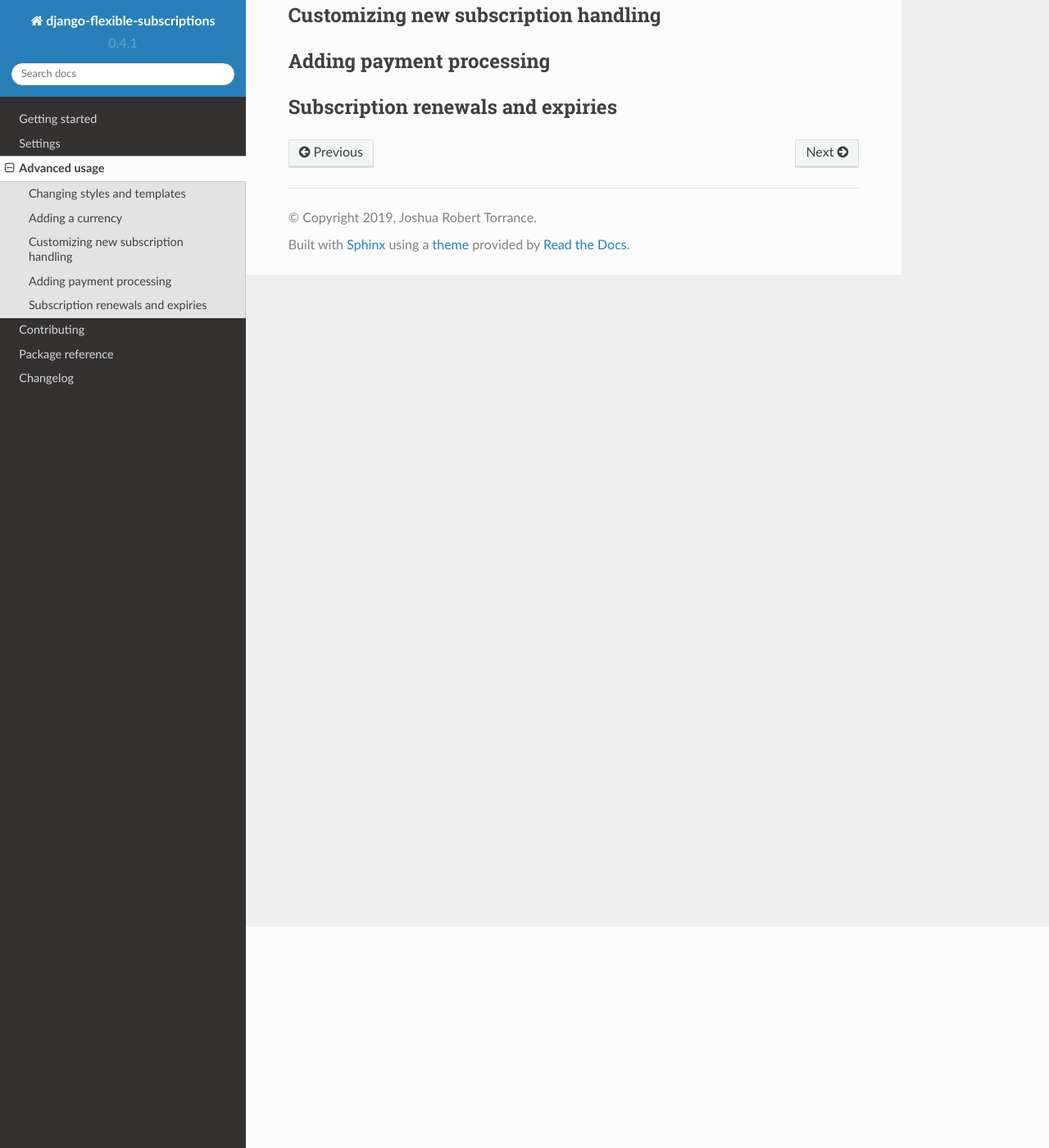
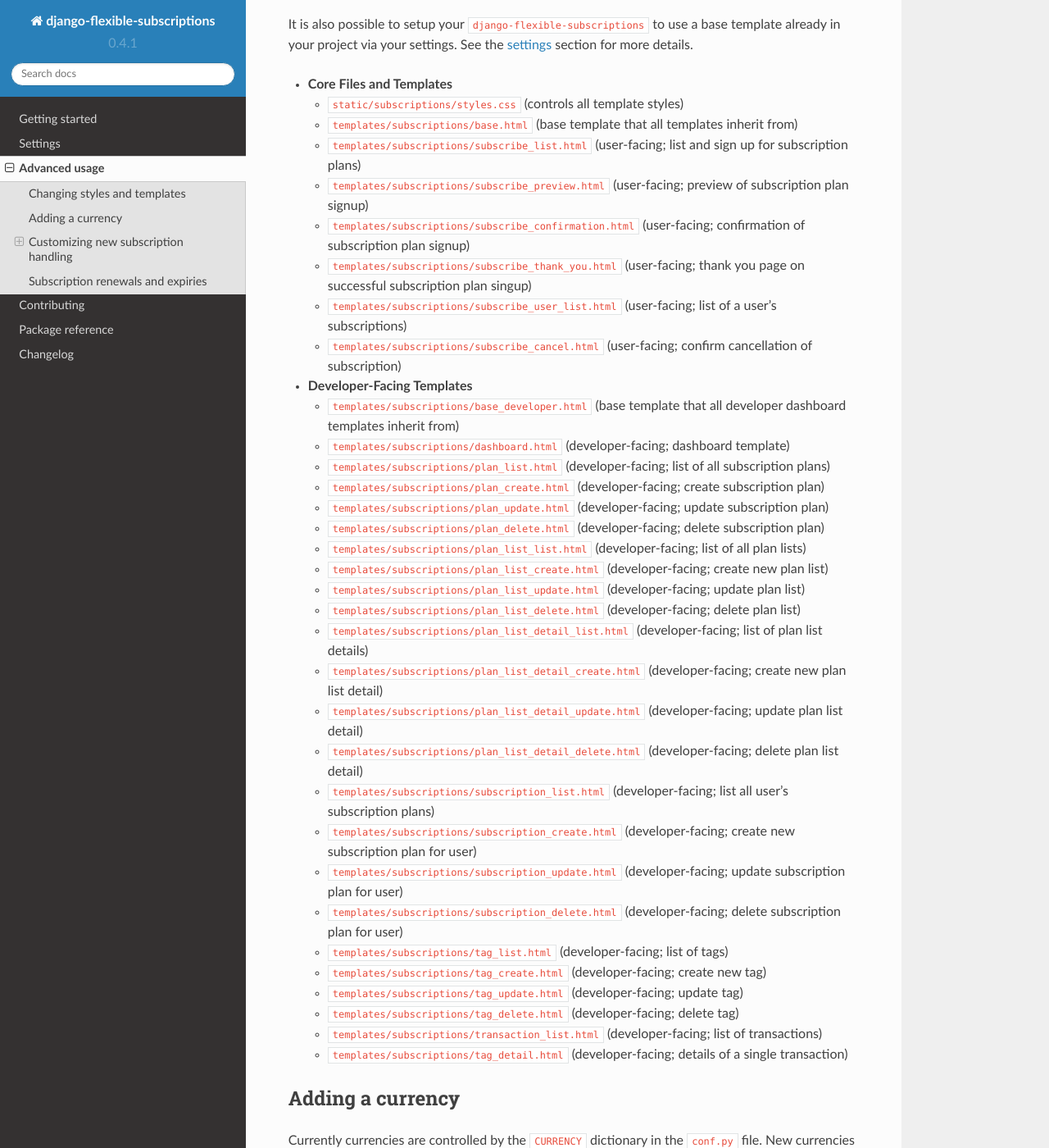
Before and after one commit to studybuffalo/django-flexible-subscriptions, a Sphinx documentation site: the page built from docs/advanced.rst, in a window 1280 px wide and 1400 px high, scrolled down 270 px. Shown: the whole window at 82% size. Built offline with Sphinx 7.4.7 and the Read the Docs theme 2.0.0, drawn with Linux system fonts in a browser that asks for light colours; the version number is read from the project's files by our own code; some of the changed text lies outside the part shown.

Commit message:
Adding advanced handling

```diff
--- a/docs/advanced.rst
+++ b/docs/advanced.rst
@@ -6,18 +6,163 @@
 Changing styles and templates
 -----------------------------
 
+It is possible to override any component of the user interface by
+overriding the style file or the templates. To override a file, simply
+create a file with the same path noted in the list below.
+
+It is also possible to setup your ``django-flexible-subscriptions``
+to use a base template already in your project via your settings. See
+the :doc:`settings</settings>` section for more details.
+
+* **Core Files and Templates**
+
+  * ``static/subscriptions/styles.css``
+    (controls all template styles)
+  * ``templates/subscriptions/base.html``
+    (base template that all templates inherit from)
+  * ``templates/subscriptions/subscribe_list.html``
+    (user-facing; list and sign up for subscription plans)
+  * ``templates/subscriptions/subscribe_preview.html``
+    (user-facing; preview of subscription plan signup)
+  * ``templates/subscriptions/subscribe_confirmation.html``
+    (user-facing; confirmation of subscription plan signup)
+  * ``templates/subscriptions/subscribe_thank_you.html``
+    (user-facing; thank you page on successful subscription plan
+    singup)
+  * ``templates/subscriptions/subscribe_user_list.html``
+    (user-facing; list of a user's subscriptions)
+  * ``templates/subscriptions/subscribe_cancel.html``
+    (user-facing; confirm cancellation of subscription)
+
+* **Developer-Facing Templates**
+
+  * ``templates/subscriptions/base_developer.html``
+    (base template that all developer dashboard templates inherit from)
+  * ``templates/subscriptions/dashboard.html``
+    (developer-facing; dashboard template)
+  * ``templates/subscriptions/plan_list.html``
+    (developer-facing; list of all subscription plans)
+  * ``templates/subscriptions/plan_create.html``
+    (developer-facing; create subscription plan)
+  * ``templates/subscriptions/plan_update.html``
+    (developer-facing; update subscription plan)
+  * ``templates/subscriptions/plan_delete.html``
+    (developer-facing; delete subscription plan)
+  * ``templates/subscriptions/plan_list_list.html``
+    (developer-facing; list of all plan lists)
+  * ``templates/subscriptions/plan_list_create.html``
+    (developer-facing; create new plan list)
+  * ``templates/subscriptions/plan_list_update.html``
+    (developer-facing; update plan list)
+  * ``templates/subscriptions/plan_list_delete.html``
+    (developer-facing; delete plan list)
+  * ``templates/subscriptions/plan_list_detail_list.html``
+    (developer-facing; list of plan list details)
+  * ``templates/subscriptions/plan_list_detail_create.html``
+    (developer-facing; create new plan list detail)
+  * ``templates/subscriptions/plan_list_detail_update.html``
+    (developer-facing; update plan list detail)
+  * ``templates/subscriptions/plan_list_detail_delete.html``
+    (developer-facing; delete plan list detail)
+  * ``templates/subscriptions/subscription_list.html``
+    (developer-facing; list all user's subscription plans)
+  * ``templates/subscriptions/subscription_create.html``
+    (developer-facing; create new subscription plan for user)
+  * ``templates/subscriptions/subscription_update.html``
+    (developer-facing; update subscription plan for user)
+  * ``templates/subscriptions/subscription_delete.html``
+    (developer-facing; delete subscription plan for user)
+  * ``templates/subscriptions/tag_list.html``
+    (developer-facing; list of tags)
+  * ``templates/subscriptions/tag_create.html``
+    (developer-facing; create new tag)
+  * ``templates/subscriptions/tag_update.html``
+    (developer-facing; update tag)
+  * ``templates/subscriptions/tag_delete.html``
+    (developer-facing; delete tag)
+  * ``templates/subscriptions/transaction_list.html``
+    (developer-facing; list of transactions)
+  * ``templates/subscriptions/tag_detail.html``
+    (developer-facing; details of a single transaction)
+
 -----------------
 Adding a currency
 -----------------
+
+Currently currencies are controlled by the ``CURRENCY`` dictionary in
+the ``conf.py`` file. New currencies can be added by making a pull
+request with the desired details. A future update will allow specifying
+currencies in the settings file.
 
 -------------------------------------
 Customizing new subscription handling
 -------------------------------------
 
--------------------------
+All subscriptions are handled via the ``SubscribeView``. It is expected
+that most applications will will extend this view to implement some
+custom handling (e.g. payment processing). To extend this view:
+
+1. Create a new view file (e.g. ``/custom/views.py``) and extend the
+   ``Subscribe View``
+
+.. code-block:: python
+
+    # /custom/view.py
+    from subscriptions import views
+
+    class CustomSubscriptionView(views.SubscriptionView):
+        pass
+
+2. Update your settings file to point to the new view:
+
+.. code-block:: python
+
+    DFS_SUBSCRIBE_VIEW = custom.views.CustomSubscriptionView
+
+From here you can override any attributes or methods to implement
+custom handling. A list of all attributes and methods can be found
+in the :doc:`package reference</subscriptions>`.
+
 Adding payment processing
--------------------------
+=========================
+
+To implement payment processing, you will likely want to override
+the ``process_payment`` method in ``SubscribeView`` (see
+`Customizing new subscription handling`_. This method is called when a
+user confirms payment. The request must pass validation of form
+specified in the ``payment_form`` attribute (defaults to
+``PaymentForm``).
+
+You may also need to implement a custom ``PaymentForm`` if you require
+different fields or validation than the default provided in
+``django-flexible-subscriptions``. You can do this by creating a new
+form and assigning it as value for the ``payment_form`` attribute of a
+custom ``SubscribeView``:
+
+1. Create a new view file (e.g. ``/custom/forms.py``) and create a
+   a Django form or extend the ``django-flexible-subscriptions``
+   ``PaymentForm``:
+
+.. code-block:: python
+
+    # /custom/forms.py
+    from subscriptions.forms import PaymentForm
+
+    class CustomPaymentForm(PaymentForm):
+        pass
+
+2. Update your custom ``SubscribeView`` to point to your new form:
+
+.. code-block:: python
+
+    # custom/views.py
+    from custom.forms import CustomPaymentForm
+
+    class CustomSubscriptionView(views.SubscriptionView):
+        payment_form = CustomPaymentForm
 
 ----------------------------------
 Subscription renewals and expiries
 ----------------------------------
+
+TBD
```
